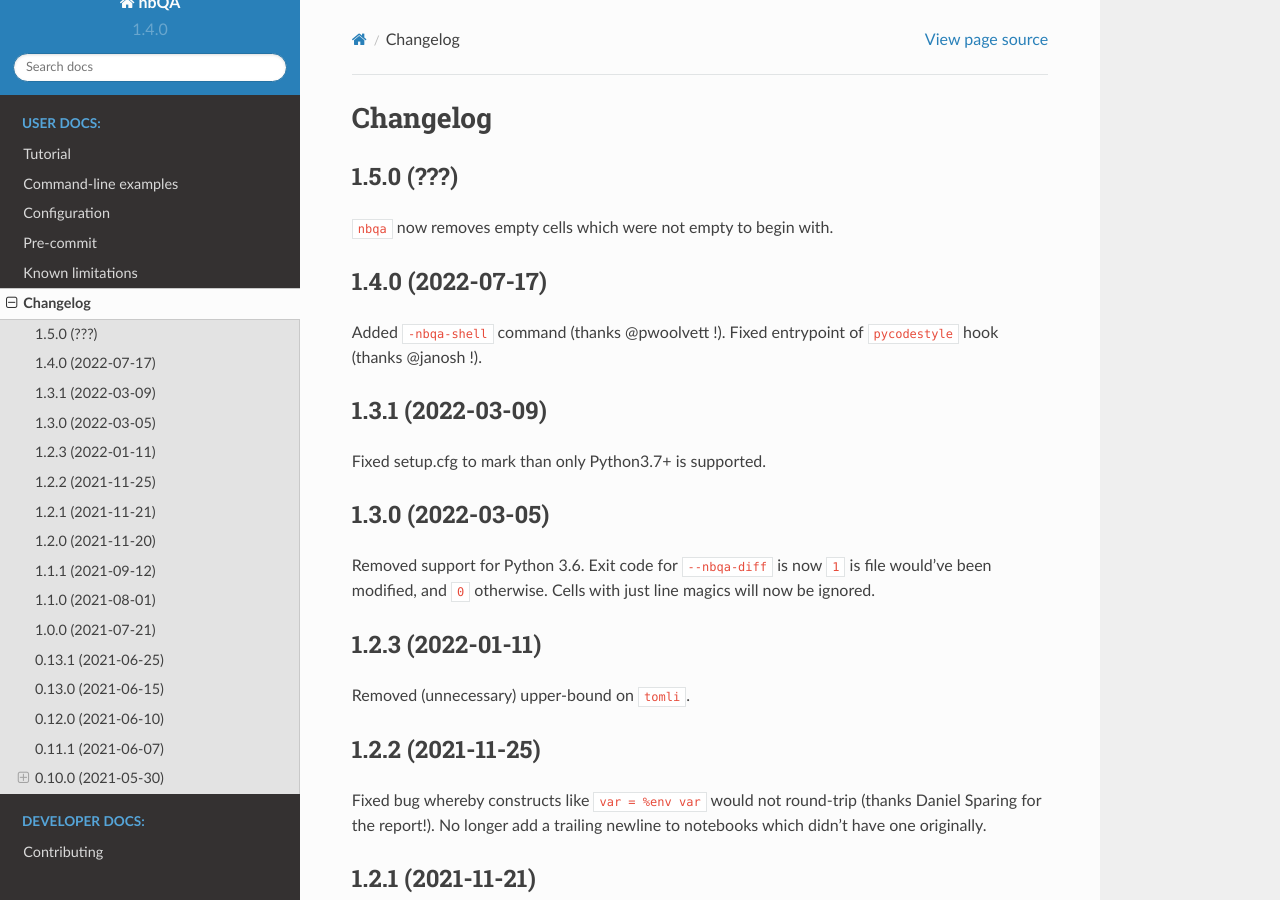
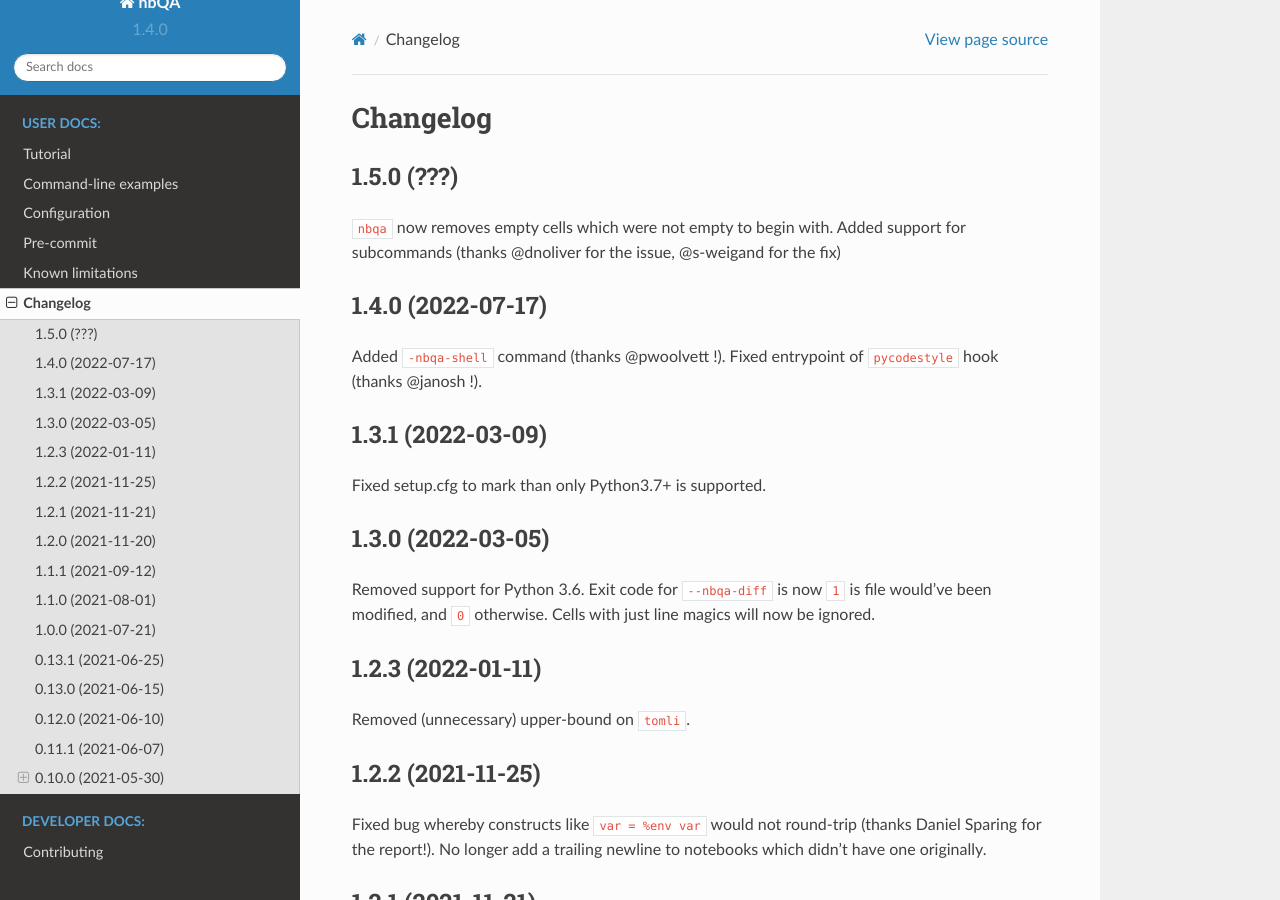
Before and after one commit to nbQA-dev/nbQA, a Sphinx documentation site: the page built from docs/history.rst, in a window 1280 px wide and 900 px high. Built offline with Sphinx 7.4.7 and the Read the Docs theme 2.0.0, drawn with Linux system fonts in a browser that asks for light colours.

Commit message:
document

```diff
--- a/docs/history.rst
+++ b/docs/history.rst
@@ -5,6 +5,7 @@ Changelog
 1.5.0 (???)
 ~~~~~~~~~~~
 ``nbqa`` now removes empty cells which were not empty to begin with.
+Added support for subcommands (thanks @dnoliver for the issue, @s-weigand for the fix)
 
 1.4.0 (2022-07-17)
 ~~~~~~~~~~~~~~~~~~
```
